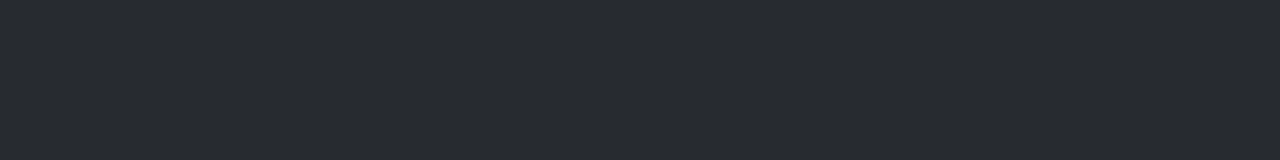
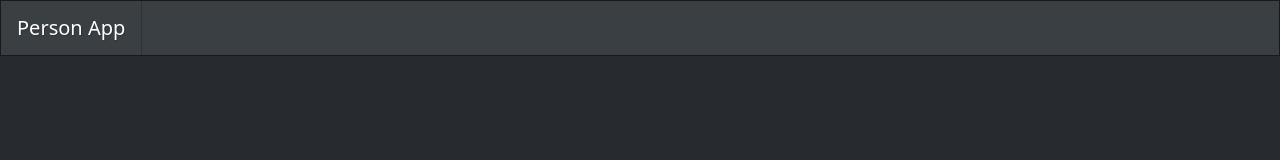
Before and after one commit to rigohdez/Person, a plain HTML site: page index.html in a window 1280 px wide. Drawn offline with Linux system fonts and the light colour scheme.

Commit message:
add and setup of navigation add navigation bar and add classes and title of navigation bar Person App

```diff
--- a/index.html
+++ b/index.html
@@ -8,6 +8,13 @@
     <link rel="stylesheet" href="bootstrap.min.css">
 </head>
 <body>
+    <!-- NAVIGATION -->
+    <nav class="navbar navbar-expand-lg bg-primary" data-bs-theme="dark">
+        <a class="navbar-brand" href="#">Person App</a>
+    </nav>
+
+
+
     <script src="index.js"></script>
 </body>
 </html>
```
